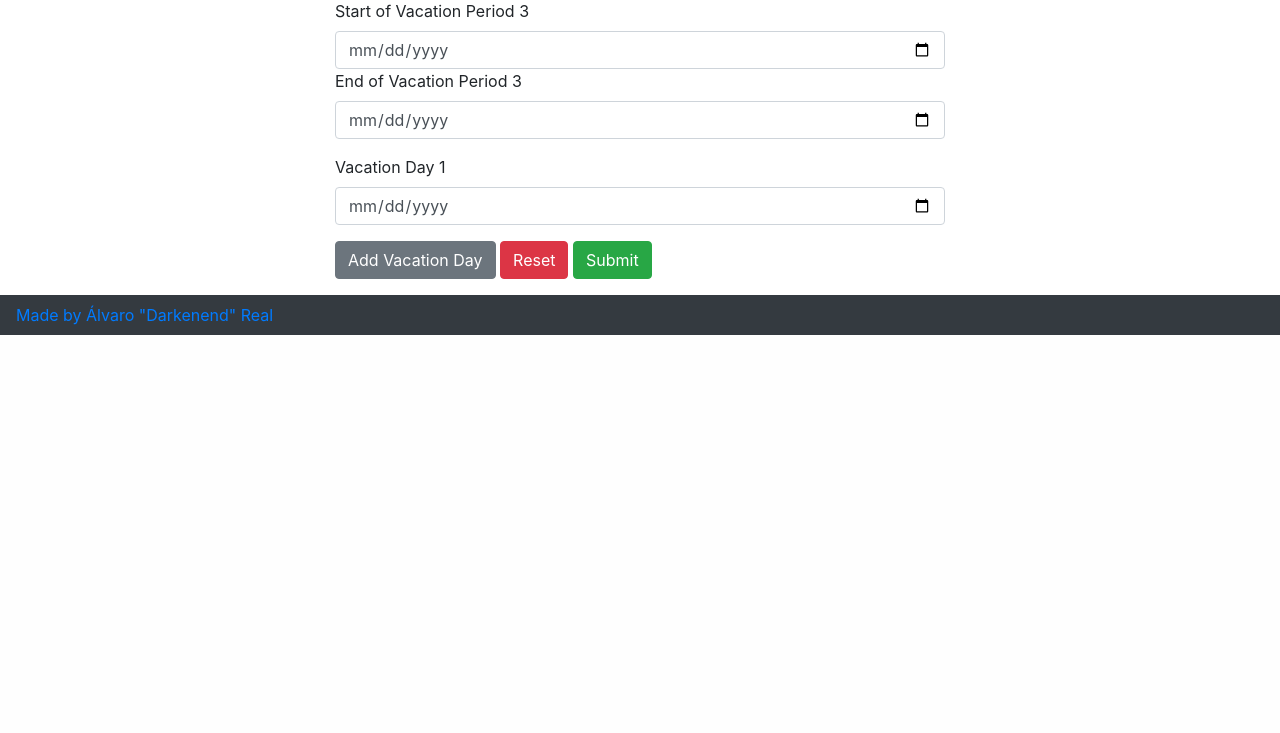
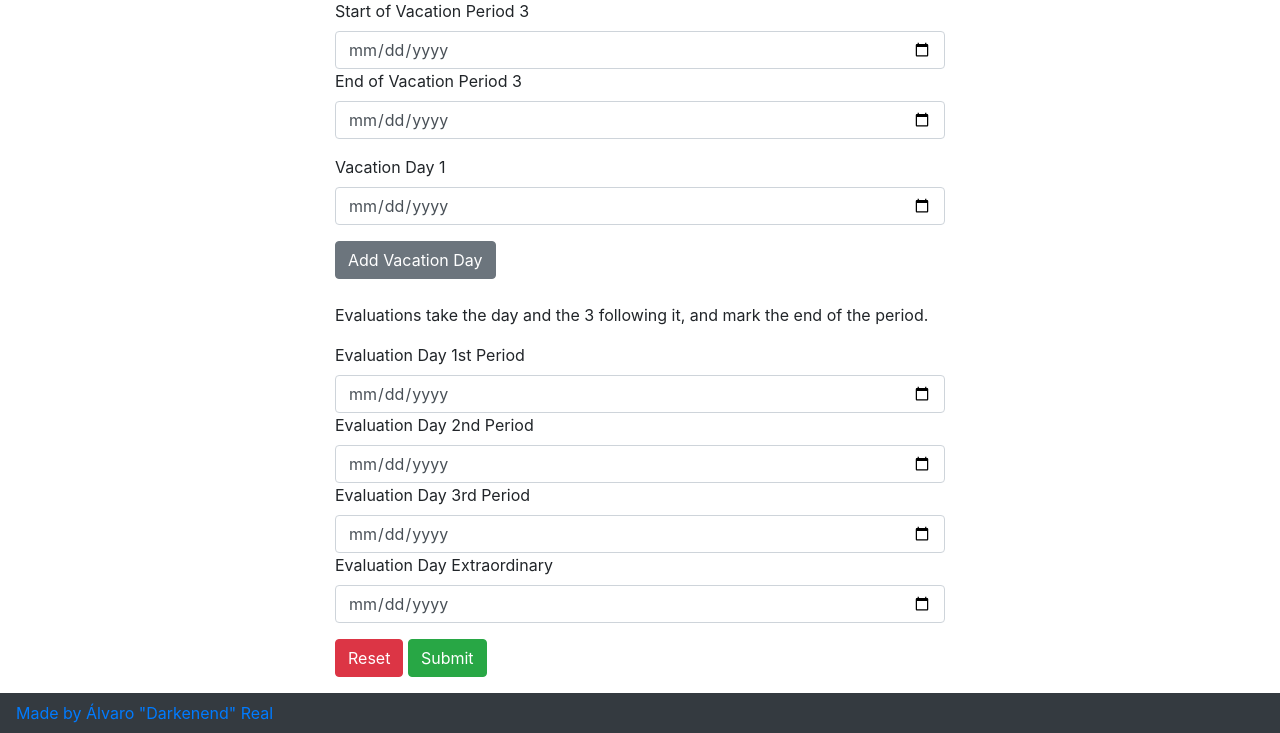
Before and after one commit to Darkenend/WAD2Programming, a PHP site: page / in a window 1280 px wide. Shown: the part 627-1360 px from the top of the page. Before the commit the page ends 962 px from the top, so only its background shows below. Run offline with PHP 8.4, Linux system fonts and the light colour scheme.

Commit message:
Up to October 23rd's Progress (Part 4)

```diff
--- a/PHP Section/pt6_appdevelopment/veredacalendar/index.html
+++ b/PHP Section/pt6_appdevelopment/veredacalendar/index.html
@@ -19,59 +19,74 @@
             <form action="calendar.php" method="post">
                 <div class="form-group">
                     <label for="calendarName">Name of the Calendar</label>
-                    <input type="text" class="form-control" id="calendarName" placeholder="Calendar Name">
+                    <input type="text" name="calendarName" class="form-control" id="calendarName" placeholder="Calendar Name">
                 </div>
                 <div class="form-group">
                     <label for="startDate">Start Date of Calendar</label>
-                    <input type="date" name="startDate" class="form-control" id="startDate">
+                    <input type="date" name="startDate" class="form-control" id="startDate" value="">
                     <label for="endDate">End Date of Calendar</label>
-                    <input type="date" name="endDate" class="form-control" id="endDate">
+                    <input type="date" name="endDate" class="form-control" id="endDate" value="">
                 </div>
                 <div class="form-group">
                     <label for="startVacation1">Start of Vacation Period 1</label>
-                    <input type="date" name="startVacation[]" class="form-control" id="startVacation1">
+                    <input type="date" name="startVacation1" class="form-control" id="startVacation1" value="">
                     <label for="endVacation1">End of Vacation Period 1</label>
-                    <input type="date" name="endVacation[]" class="form-control" id="endVacation1">
+                    <input type="date" name="endVacation1" class="form-control" id="endVacation1" value="">
                 </div>
                 <div class="form-group">
                     <label for="startVacation2">Start of Vacation Period 2</label>
-                    <input type="date" name="startVacation[]" class="form-control" id="startVacation2">
+                    <input type="date" name="startVacation2" class="form-control" id="startVacation2" value="">
                     <label for="endVacation2">End of Vacation Period 2</label>
-                    <input type="date" name="endVacation[]" class="form-control" id="endVacation2">
+                    <input type="date" name="endVacation2" class="form-control" id="endVacation2" value="">
                 </div>
                 <div class="form-group">
                     <label for="startVacation3">Start of Vacation Period 3</label>
-                    <input type="date" name="startVacation[]" class="form-control" id="startVacation3">
+                    <input type="date" name="startVacation3" class="form-control" id="startVacation3" value="">
                     <label for="endVacation3">End of Vacation Period 3</label>
-                    <input type="date" name="endVacation[]" class="form-control" id="endVacation3">
+                    <input type="date" name="endVacation3" class="form-control" id="endVacation3" value="">
                 </div>
                 <div id="dayVacationDiv" class="form-group">
                     <label for="dayVacation1">Vacation Day 1</label>
-                    <input type="date" name="dayVacation[]" class="form-control" id="dayVacation1">
+                    <input type="date" name="dayVacation1" class="form-control" id="dayVacation1" value="">
                     <label for="dayVacation2" hidden>Vacation Day 2</label>
-                    <input type="date" name="dayVacation[]" class="form-control" id="dayVacation2" hidden>
+                    <input type="date" name="dayVacation2" class="form-control" id="dayVacation2" value="" hidden>
                     <label for="dayVacation3" hidden>Vacation Day 3</label>
-                    <input type="date" name="dayVacation[]" class="form-control" id="dayVacation3" hidden>
+                    <input type="date" name="dayVacation3" class="form-control" id="dayVacation3" value="" hidden>
                     <label for="dayVacation4" hidden>Vacation Day 4</label>
-                    <input type="date" name="dayVacation[]" class="form-control" id="dayVacation4" hidden>
+                    <input type="date" name="dayVacation4" class="form-control" id="dayVacation4" value="" hidden>
                     <label for="dayVacation5" hidden>Vacation Day 5</label>
-                    <input type="date" name="dayVacation[]" class="form-control" id="dayVacation5" hidden>
+                    <input type="date" name="dayVacation5" class="form-control" id="dayVacation5" value="" hidden>
                     <label for="dayVacation6" hidden>Vacation Day 6</label>
-                    <input type="date" name="dayVacation[]" class="form-control" id="dayVacation6" hidden>
+                    <input type="date" name="dayVacation6" class="form-control" id="dayVacation6" value="" hidden>
                     <label for="dayVacation7" hidden>Vacation Day 7</label>
-                    <input type="date" name="dayVacation[]" class="form-control" id="dayVacation7" hidden>
+                    <input type="date" name="dayVacation7" class="form-control" id="dayVacation7" value="" hidden>
                     <label for="dayVacation8" hidden>Vacation Day 8</label>
-                    <input type="date" name="dayVacation[]" class="form-control" id="dayVacation8" hidden>
+                    <input type="date" name="dayVacation8" class="form-control" id="dayVacation8" value="" hidden>
                     <label for="dayVacation9" hidden>Vacation Day 9</label>
-                    <input type="date" name="dayVacation[]" class="form-control" id="dayVacation9" hidden>
+                    <input type="date" name="dayVacation9" class="form-control" id="dayVacation9" value="" hidden>
                     <label for="dayVacation10" hidden>Vacation Day 10</label>
-                    <input type="date" name="dayVacation[]" class="form-control" id="dayVacation10" hidden>
+                    <input type="date" name="dayVacation10" class="form-control" id="dayVacation10" value="" hidden>
                     <label for="dayVacation11" hidden>Vacation Day 11</label>
-                    <input type="date" name="dayVacation[]" class="form-control" id="dayVacation11" hidden>
+                    <input type="date" name="dayVacation11" class="form-control" id="dayVacation11" value="" hidden>
                     <label for="dayVacation12" hidden>Vacation Day 12</label>
-                    <input type="date" name="dayVacation[]" class="form-control" id="dayVacation12" hidden>
+                    <input type="date" name="dayVacation12" class="form-control" id="dayVacation12" value="" hidden>
                 </div>
                 <button type="button" id="addDayButton" class="btn btn-secondary" onclick="addVacationDay()">Add Vacation Day</button>
+                <br>
+                <br>
+                <div id="evaluationDates" class="form-group">
+                    <p>
+                        Evaluations take the day and the 3 following it, and mark the end of the period.
+                    </p>
+                    <label for="dayEvaluation1">Evaluation Day 1st Period</label>
+                    <input type="date" name="dayEvaluation1" class="form-control" id="dayEvaluation1" value="">
+                    <label for="dayEvaluation2">Evaluation Day 2nd Period</label>
+                    <input type="date" name="dayEvaluation2" class="form-control" id="dayEvaluation2" value="">
+                    <label for="dayEvaluation3">Evaluation Day 3rd Period</label>
+                    <input type="date" name="dayEvaluation3" class="form-control" id="dayEvaluation3" value="">
+                    <label for="dayEvaluation4">Evaluation Day Extraordinary</label>
+                    <input type="date" name="dayEvaluation4" class="form-control" id="dayEvaluation4" value="">
+                </div>
                 <button type="reset" class="btn btn-danger" onclick="hideAllExtraDays()">Reset</button>
                 <button type="submit" class="btn btn-success">Submit</button>
             </form>
```
Also changed, not shown: PHP Section/pt6_appdevelopment/veredacalendar/Base.php (+147 -2 lines), PHP Section/pt6_appdevelopment/veredacalendar/calendar.php (+72 -2 lines).
